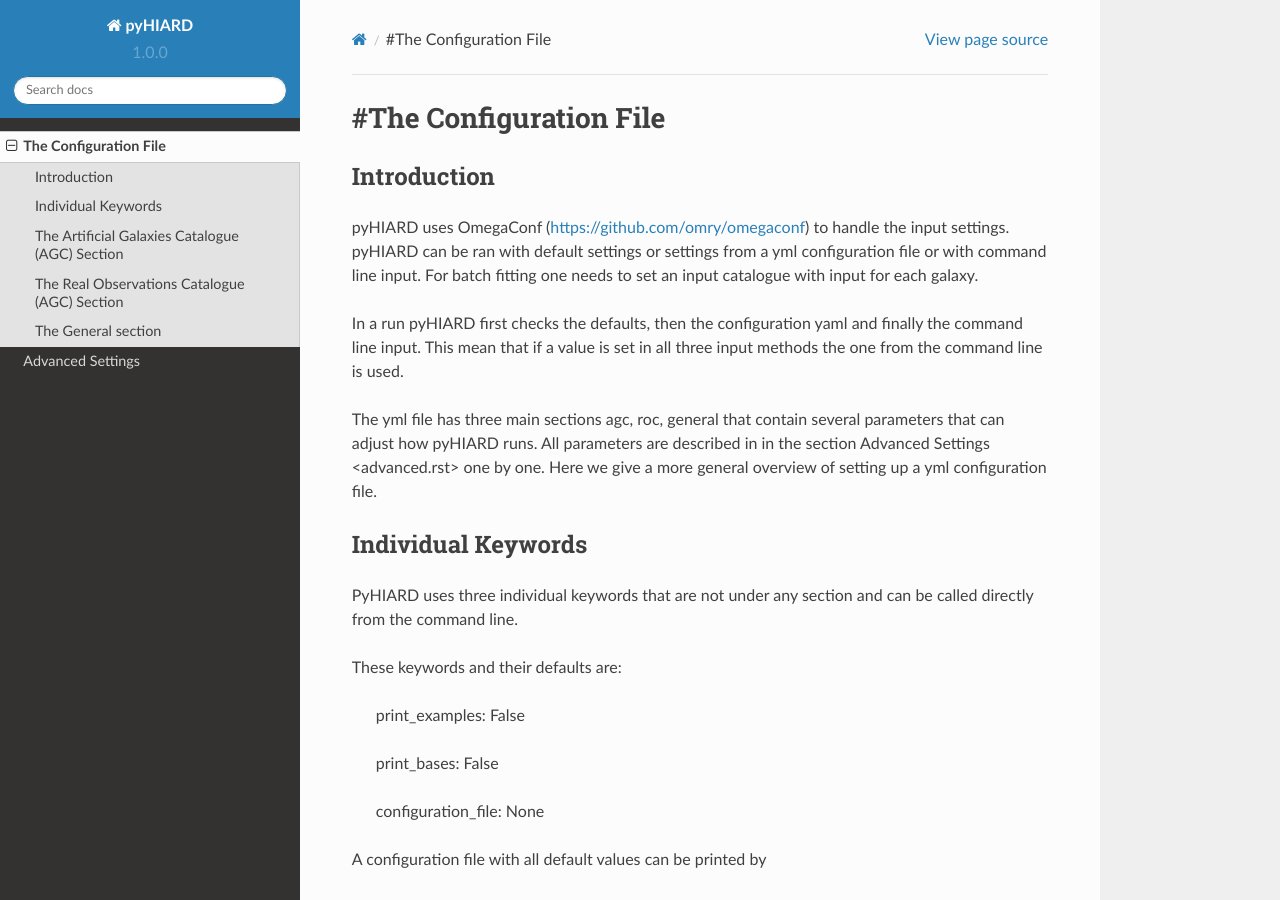
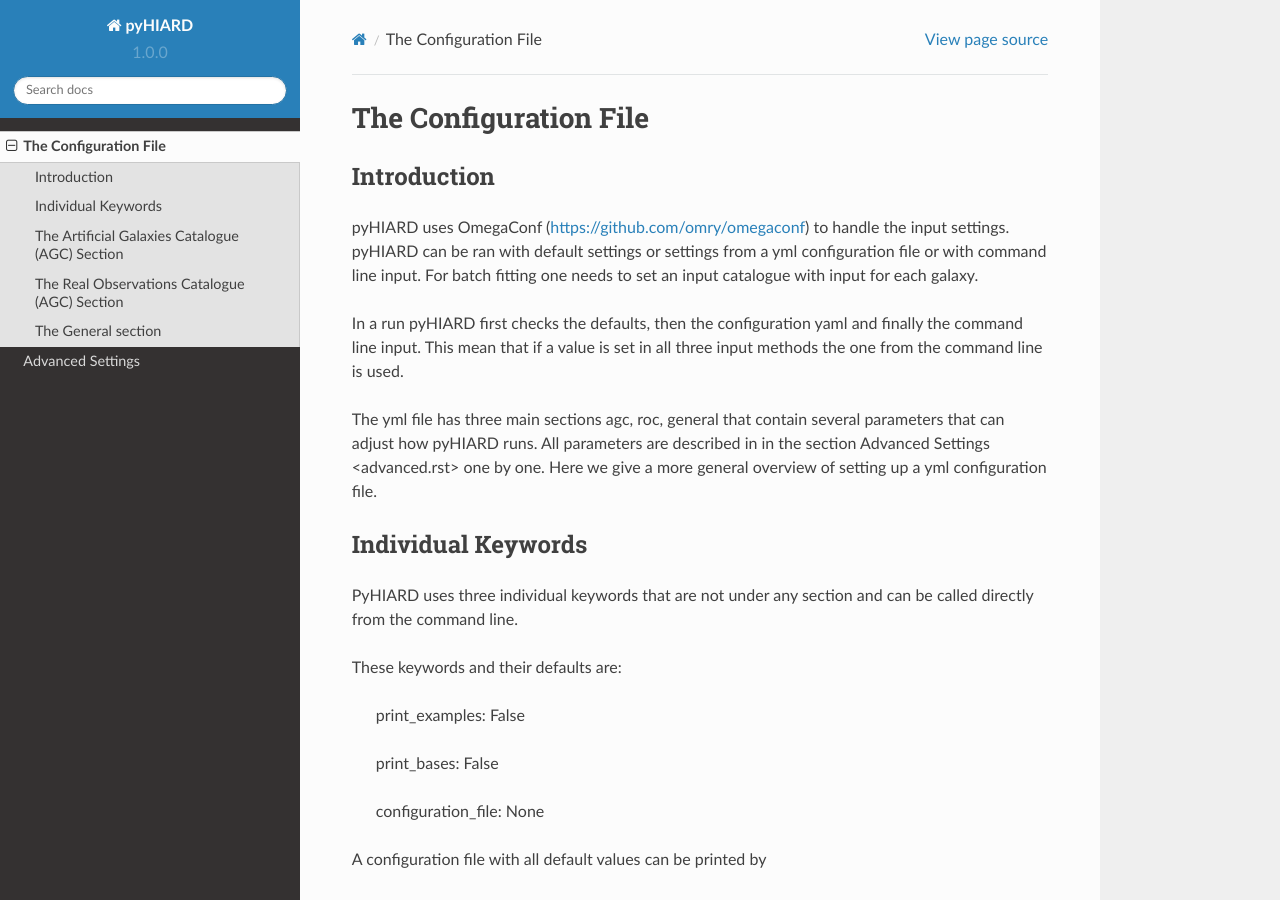
Before and after one commit to PeterKamphuis/pyHIARD, a Sphinx documentation site: the page built from docs/source/configuration.rst, in a window 1280 px wide and 900 px high. Built offline with Sphinx 7.4.7 and the Read the Docs theme 2.0.0, drawn with Linux system fonts in a browser that asks for light colours.

Commit message:
First release as on pip

```diff
--- a/docs/source/configuration.rst
+++ b/docs/source/configuration.rst
@@ -1,4 +1,4 @@
-#The Configuration File
+The Configuration File
 =====
 
 Introduction
```
Also changed, not shown: README.md (+1 -1 lines).
